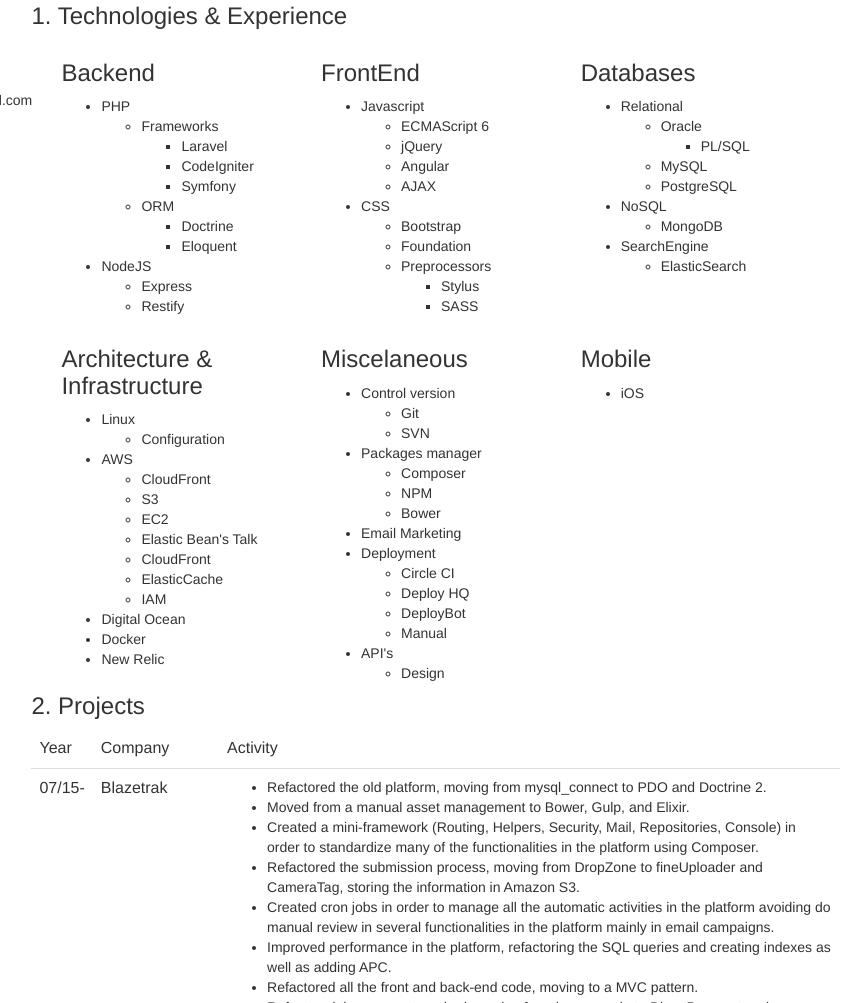
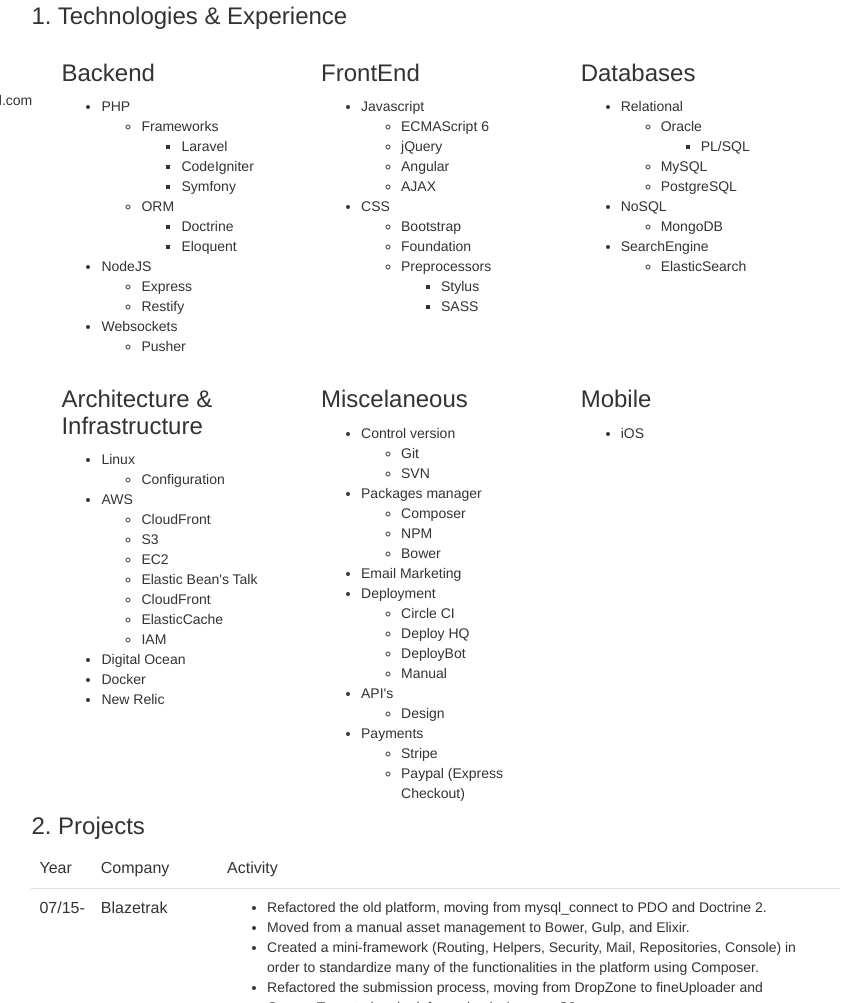
Before and after one commit to afpinedac/afpinedac.github.io, a website: page index.html in a window 1280 px wide. Shown: the part 183-1186 px from the top of the page, without its empty margins (288-1150 px from the left). Drawn offline with nearby package versions, Linux system fonts and the light colour scheme.

Commit message:
Improved experience

```diff
--- a/index.html
+++ b/index.html
@@ -2,7 +2,7 @@
 
     <link rel="stylesheet" href="https://maxcdn.bootstrapcdn.com/bootstrap/3.3.7/css/bootstrap.min.css"
           integrity="sha384-BVYiiSIFeK1dGmJRAkycuHAHRg32OmUcww7on3RYdg4Va+PmSTsz/K68vbdEjh4u" crossorigin="anonymous">
-    <meta http-equiv="Content-Type" content="text/html; charset=UTF-8" />
+    <meta http-equiv="Content-Type" content="text/html; charset=UTF-8"/>
 
 </head>
 <body>
@@ -75,6 +75,11 @@
                                     <li>Restify</li>
                                 </ul>
                             </li>
+                            <li>Websockets
+                                <ul>
+                                    <li>Pusher</li>
+                                </ul>
+                            </li>
                         </ul>
 
                     </div>
@@ -132,7 +137,6 @@
                                 </ul>
                             </li>
                         </ul>
-
                     </div>
 
                 </div>
@@ -196,6 +200,13 @@
                             <li>API's
                                 <ul>
                                     <li>Design</li>
+                                </ul>
+                            </li>
+                            <li>
+                                Payments
+                                <ul>
+                                    <li>Stripe</li>
+                                    <li>Paypal (Express Checkout)</li>
                                 </ul>
                             </li>
                         </ul>
```
